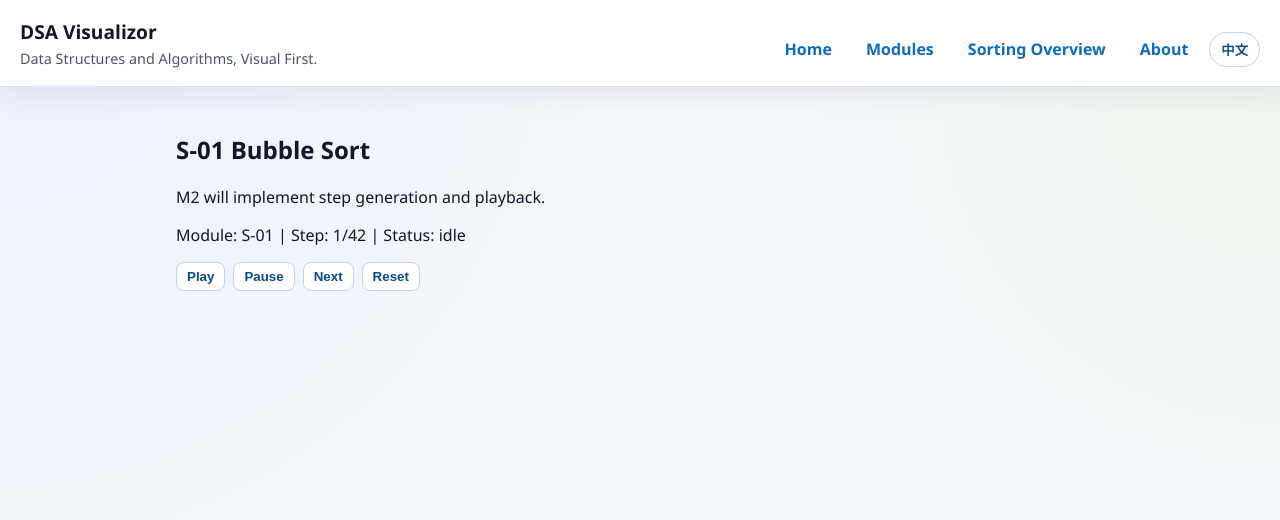
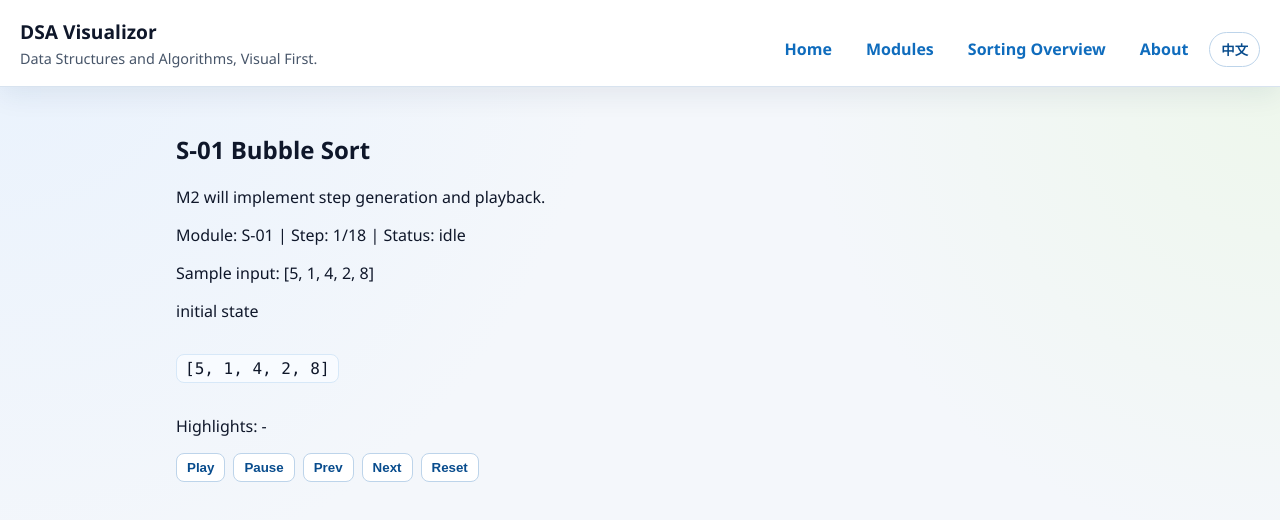
Before and after one commit to Look2046/DSA-with-Codex, a React (Vite) app: page /modules/bubble-sort in a window 1280 px wide. Shown: the top 520 px of the page. Built offline with nearby package versions, Linux system fonts and the light colour scheme.

Commit message:
feat: implement m2 bubble sort step generator and playback wiring

```diff
--- a/src/i18n/translations.ts
+++ b/src/i18n/translations.ts
@@ -38,6 +38,14 @@ export const translations = {
     'notFound.backHome': 'Back to Home',
     'module.s01.title': 'S-01 Bubble Sort',
     'module.s01.body': 'M2 will implement step generation and playback.',
+    'module.s01.sample': 'Sample input',
+    'playback.play': 'Play',
+    'playback.pause': 'Pause',
+    'playback.next': 'Next',
+    'playback.prev': 'Prev',
+    'playback.reset': 'Reset',
+    'playback.step': 'Step',
+    'playback.status': 'Status',
     'module.l01.title': 'L-01 Array',
     'module.l01.body': 'P1 module placeholder for array operation visualization.',
     'module.l03.title': 'L-03 Linked List',
@@ -75,6 +83,14 @@ export const translations = {
     'notFound.backHome': '返回首页',
     'module.s01.title': 'S-01 冒泡排序',
     'module.s01.body': 'M2 阶段将实现步骤生成与播放控制。',
+    'module.s01.sample': '示例输入',
+    'playback.play': '播放',
+    'playback.pause': '暂停',
+    'playback.next': '下一步',
+    'playback.prev': '上一步',
+    'playback.reset': '重置',
+    'playback.step': '步骤',
+    'playback.status': '状态',
     'module.l01.title': 'L-01 数组',
     'module.l01.body': 'P1 阶段的数组操作可视化占位模块。',
     'module.l03.title': 'L-03 链表',
--- a/src/index.css
+++ b/src/index.css
@@ -221,3 +221,12 @@ body {
 .playback-actions button:hover {
   background: #eef4fb;
 }
+
+.array-preview {
+  font-family: 'Cascadia Code', 'Fira Code', Consolas, monospace;
+  background: #f8fbff;
+  border: 1px solid #d7e8f8;
+  border-radius: 8px;
+  display: inline-block;
+  padding: 4px 8px;
+}
--- /dev/null
+++ b/src/modules/sorting/bubbleSort.ts
@@ -0,0 +1,74 @@
+import type { AnimationStep } from '../../types/animation';
+
+export type BubbleSortStep = AnimationStep & {
+  arrayState: number[];
+};
+
+function cloneArray(values: number[]): number[] {
+  return [...values];
+}
+
+export function generateBubbleSortSteps(input: number[]): BubbleSortStep[] {
+  const arr = cloneArray(input);
+  const steps: BubbleSortStep[] = [];
+  const n = arr.length;
+
+  steps.push({
+    description: 'initial state',
+    codeLines: [1],
+    highlights: [],
+    arrayState: cloneArray(arr),
+  });
+
+  for (let i = 0; i < n - 1; i += 1) {
+    let swapped = false;
+
+    for (let j = 0; j < n - i - 1; j += 1) {
+      steps.push({
+        description: `compare index ${j} and ${j + 1}`,
+        codeLines: [4],
+        highlights: [
+          { index: j, type: 'comparing' },
+          { index: j + 1, type: 'comparing' },
+        ],
+        arrayState: cloneArray(arr),
+      });
+
+      if (arr[j] > arr[j + 1]) {
+        [arr[j], arr[j + 1]] = [arr[j + 1], arr[j]];
+        swapped = true;
+
+        steps.push({
+          description: `swap index ${j} and ${j + 1}`,
+          codeLines: [5],
+          highlights: [
+            { index: j, type: 'swapping' },
+            { index: j + 1, type: 'swapping' },
+          ],
+          arrayState: cloneArray(arr),
+        });
+      }
+    }
+
+    steps.push({
+      description: `index ${n - i - 1} sorted`,
+      codeLines: [7],
+      highlights: [{ index: n - i - 1, type: 'sorted' }],
+      arrayState: cloneArray(arr),
+    });
+
+    if (!swapped) {
+      break;
+    }
+  }
+
+  const sortedHighlights = arr.map((_, idx) => ({ index: idx, type: 'sorted' as const }));
+  steps.push({
+    description: 'sorting completed',
+    codeLines: [8],
+    highlights: sortedHighlights,
+    arrayState: cloneArray(arr),
+  });
+
+  return steps;
+}
--- a/src/pages/modules/BubbleSortPage.tsx
+++ b/src/pages/modules/BubbleSortPage.tsx
@@ -1,38 +1,76 @@
-import { useEffect } from 'react';
+import { useEffect, useMemo } from 'react';
 import { useI18n } from '../../i18n/useI18n';
 import { useCurrentModule } from '../../hooks/useCurrentModule';
+import { generateBubbleSortSteps } from '../../modules/sorting/bubbleSort';
 import { usePlaybackStore } from '../../store/playbackStore';
 
-const STEP_COUNT = 42;
+const SAMPLE_INPUT = [5, 1, 4, 2, 8];
+const AUTO_PLAY_MS = 700;
 
 export function BubbleSortPage() {
   const { t } = useI18n();
   const currentModule = useCurrentModule();
-  const { status, currentStep, totalSteps, setTotalSteps, play, pause, goToStep, reset } = usePlaybackStore();
+  const { status, currentStep, totalSteps, setTotalSteps, play, pause, nextStep, prevStep, reset } =
+    usePlaybackStore();
+  const steps = useMemo(() => generateBubbleSortSteps(SAMPLE_INPUT), []);
+  const currentSnapshot = steps[currentStep] ?? steps[0];
 
   useEffect(() => {
-    setTotalSteps(STEP_COUNT);
-  }, [setTotalSteps]);
+    setTotalSteps(steps.length);
+  }, [setTotalSteps, steps.length]);
+
+  useEffect(() => {
+    if (status !== 'playing') {
+      return;
+    }
+
+    const timer = window.setInterval(() => {
+      const { currentStep: stepInStore, totalSteps: totalInStore } = usePlaybackStore.getState();
+      if (stepInStore >= totalInStore - 1) {
+        usePlaybackStore.getState().setStatus('completed');
+        window.clearInterval(timer);
+        return;
+      }
+      usePlaybackStore.getState().nextStep();
+    }, AUTO_PLAY_MS);
+
+    return () => window.clearInterval(timer);
+  }, [status]);
 
   return (
     <section>
       <h2>{t('module.s01.title')}</h2>
       <p>{t('module.s01.body')}</p>
       <p>
-        Module: {currentModule?.id ?? '-'} | Step: {currentStep + 1}/{totalSteps || 0} | Status: {status}
+        Module: {currentModule?.id ?? '-'} | {t('playback.step')}: {currentStep + 1}/{totalSteps || 0} |{' '}
+        {t('playback.status')}: {status}
+      </p>
+      <p>
+        {t('module.s01.sample')}: [{SAMPLE_INPUT.join(', ')}]
+      </p>
+      <p>{currentSnapshot?.description ?? '-'}</p>
+      <p className="array-preview">[{(currentSnapshot?.arrayState ?? []).join(', ')}]</p>
+      <p>
+        Highlights:{' '}
+        {(currentSnapshot?.highlights ?? [])
+          .map((item) => `${item.index}:${item.type}`)
+          .join(' | ') || '-'}
       </p>
       <div className="playback-actions">
         <button type="button" onClick={play}>
-          Play
+          {t('playback.play')}
         </button>
         <button type="button" onClick={pause}>
-          Pause
+          {t('playback.pause')}
         </button>
-        <button type="button" onClick={() => goToStep(currentStep + 1)}>
-          Next
+        <button type="button" onClick={prevStep}>
+          {t('playback.prev')}
+        </button>
+        <button type="button" onClick={nextStep}>
+          {t('playback.next')}
         </button>
         <button type="button" onClick={reset}>
-          Reset
+          {t('playback.reset')}
         </button>
       </div>
     </section>
--- a/src/store/playbackStore.ts
+++ b/src/store/playbackStore.ts
@@ -7,9 +7,12 @@ type PlaybackStore = {
   totalSteps: number;
   currentStep: number;
   status: PlaybackStatus;
+  setStatus: (status: PlaybackStatus) => void;
   setCurrentModule: (moduleItem: ModuleMetadata | null) => void;
   setTotalSteps: (total: number) => void;
   goToStep: (step: number) => void;
+  nextStep: () => void;
+  prevStep: () => void;
   play: () => void;
   pause: () => void;
   reset: () => void;
@@ -20,6 +23,7 @@ export const usePlaybackStore = create<PlaybackStore>((set) => ({
   totalSteps: 0,
   currentStep: 0,
   status: 'idle',
+  setStatus: (status) => set({ status }),
 
   setCurrentModule: (moduleItem) => {
     set({
@@ -40,6 +44,23 @@ export const usePlaybackStore = create<PlaybackStore>((set) => ({
       return { currentStep: clamped };
     });
   },
+  nextStep: () => {
+    set((state) => {
+      if (state.totalSteps === 0) {
+        return state;
+      }
+      const next = Math.min(state.currentStep + 1, state.totalSteps - 1);
+      const nextStatus: PlaybackStatus = next >= state.totalSteps - 1 ? 'completed' : state.status;
+      return { currentStep: next, status: nextStatus };
+    });
+  },
+  prevStep: () => {
+    set((state) => {
+      const prev = Math.max(state.currentStep - 1, 0);
+      const nextStatus: PlaybackStatus = state.status === 'completed' ? 'paused' : state.status;
+      return { currentStep: prev, status: nextStatus };
+    });
+  },
 
   play: () => set({ status: 'playing' }),
   pause: () => set({ status: 'paused' }),
```
